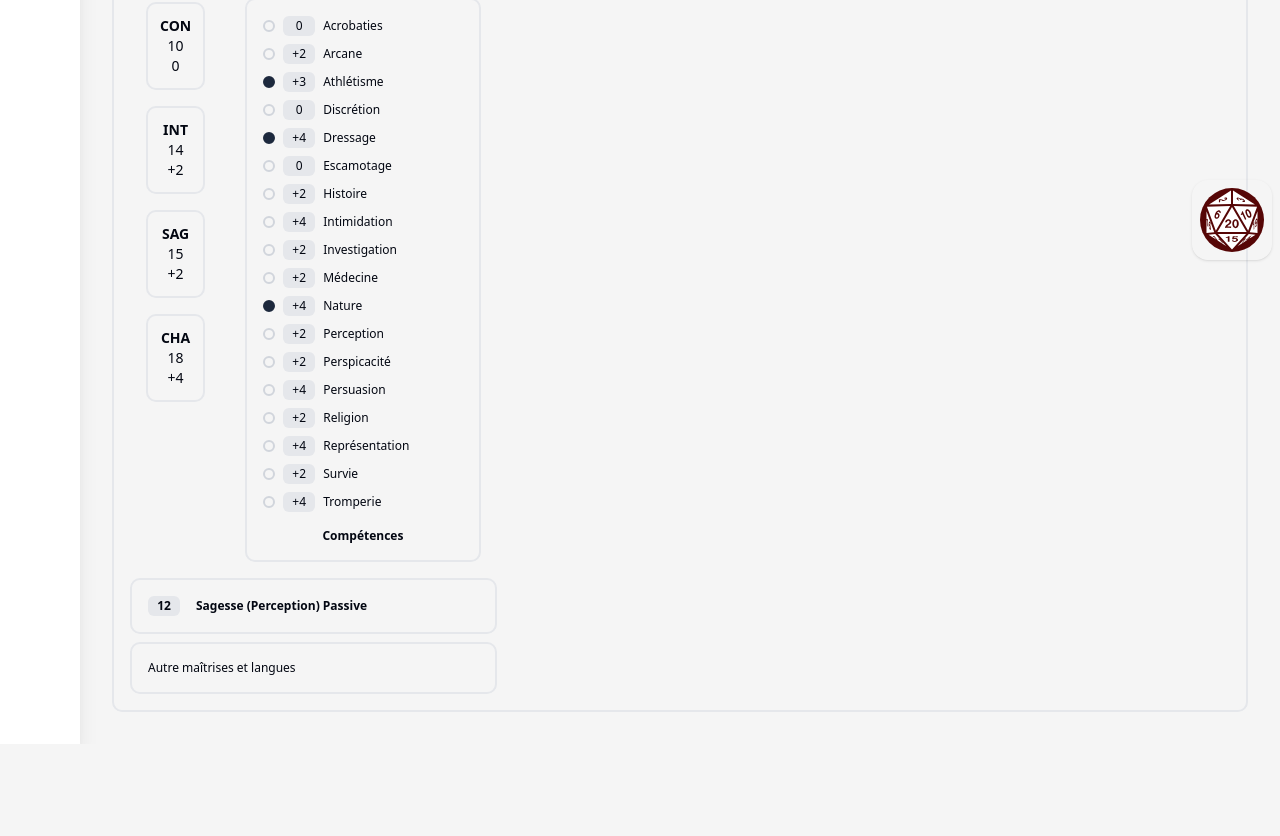
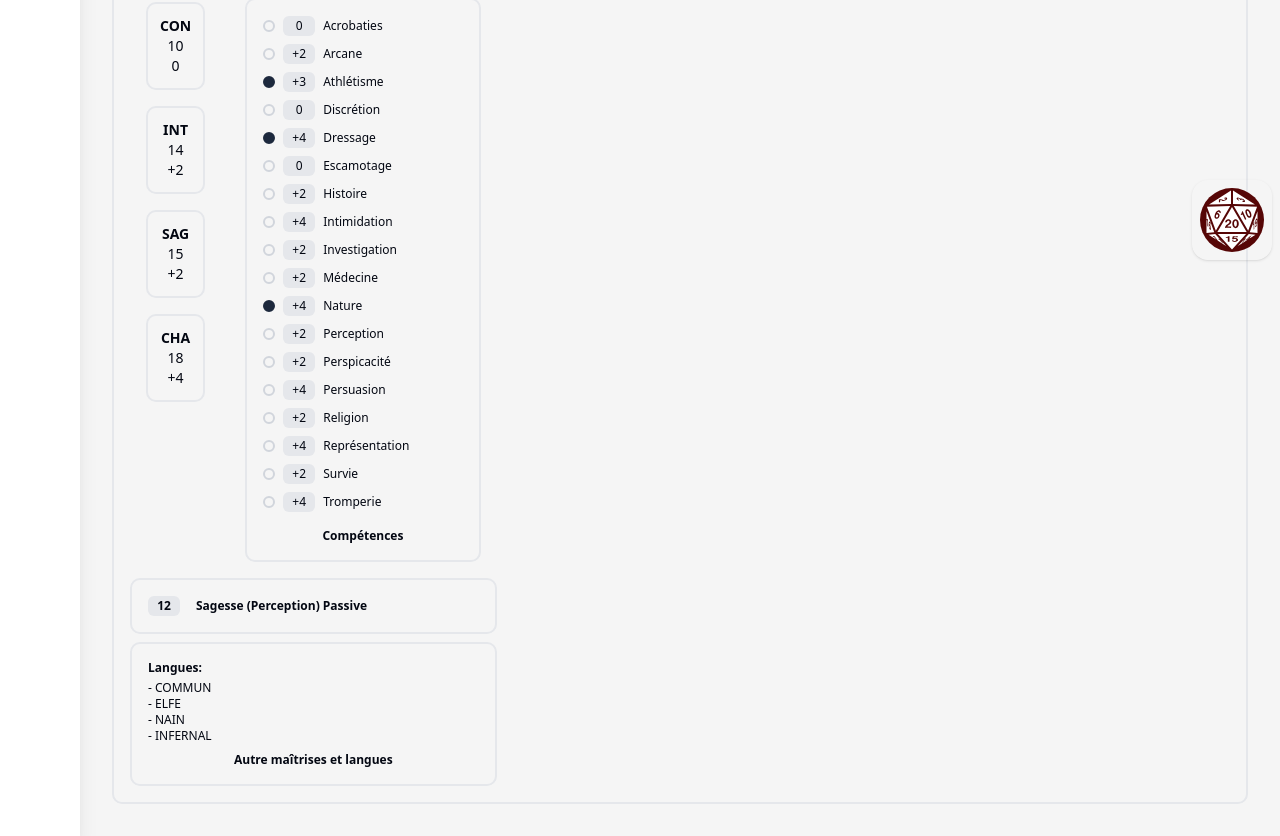
Before and after one commit to Mickael-Desclaux/Front_GameMasterCompanion, a React (Vite) app: page /player/1 in a window 1280 px wide. Shown: the part 532-1368 px from the top of the page. Before the commit the page ends 1276 px from the top, so only its background shows below. Built offline with nearby package versions, Linux system fonts and the light colour scheme.

Commit message:
Handle languages and others section

```diff
--- a/src/pages/player.tsx
+++ b/src/pages/player.tsx
@@ -65,8 +65,16 @@ export default function PlayerPage() {
                                 Sagesse (Perception) Passive
                             </div>
                         </div>
-                        <div className="flex flex-row w-full border-2 p-4 rounded-lg">
-                            Autre maîtrises et langues
+                        <div className="flex flex-col w-full border-2 p-4 rounded-lg gap-2">
+                            <ul>
+                                <li className="pb-1 font-bold">Langues:</li>
+                                {character.characterLanguages.map((language: string, index: number) => (
+                                    <li key={index} className="uppercase">- {language}</li>
+                                ))}
+                            </ul>
+                            <div className="text-center font-bold">
+                                Autre maîtrises et langues
+                            </div>
                         </div>
                     </div>
                 </div>
```
